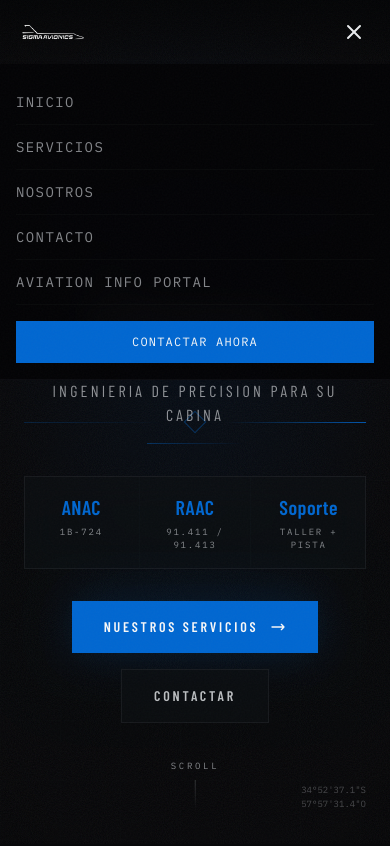
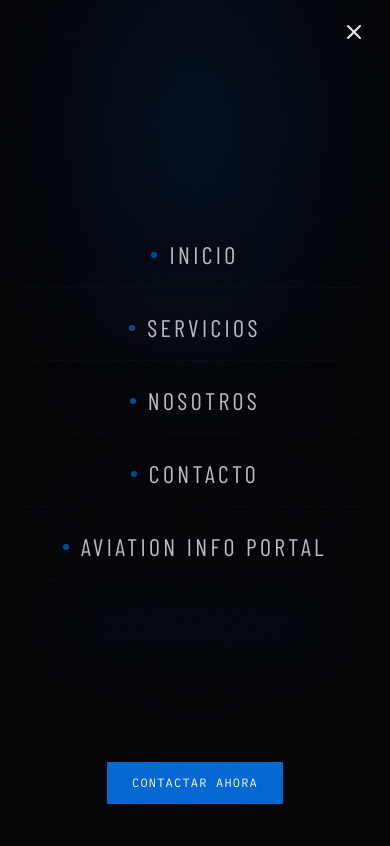
Before and after one commit to TinaDigital/sigma-avionics, a Next.js app: page / in a window 390 px wide. Both pictures are taken after a click on the button 354 px from the left and 32 px from the top of the page. Shown: the top 846 px of the page. Built offline with nearby package versions, Linux system fonts and the light colour scheme; a web font is replaced by a local one.

Commit message:
refactor: header mobile

```diff
--- a/components/header.tsx
+++ b/components/header.tsx
@@ -25,6 +25,15 @@ export function Header() {
     window.addEventListener("scroll", handleScroll)
     return () => window.removeEventListener("scroll", handleScroll)
   }, [])
+
+  useEffect(() => {
+    if (!isMobileMenuOpen) return
+    const originalOverflow = document.body.style.overflow
+    document.body.style.overflow = "hidden"
+    return () => {
+      document.body.style.overflow = originalOverflow
+    }
+  }, [isMobileMenuOpen])
 
   const scrollToSection = (id: string) => {
     const element = document.getElementById(id)
@@ -109,7 +118,7 @@ export function Header() {
           {/* Mobile Menu Button */}
           <button
             onClick={() => setIsMobileMenuOpen(!isMobileMenuOpen)}
-            className="md:hidden p-2 text-foreground"
+            className="md:hidden p-2 text-foreground relative z-[90]"
             aria-label="Toggle menu"
           >
             {isMobileMenuOpen ? <X className="w-6 h-6" /> : <Menu className="w-6 h-6" />}
@@ -117,37 +126,49 @@ export function Header() {
         </div>
       </div>
 
-      {/* Mobile Menu */}
+      {/* Mobile Menu Fullscreen */}
       <div
         className={cn(
-          "md:hidden absolute top-full left-0 right-0 bg-background/95 backdrop-blur-md border-b border-border/50 transition-all duration-300 overflow-hidden",
-          isMobileMenuOpen ? "max-h-96 opacity-100" : "max-h-0 opacity-0"
+          "md:hidden fixed inset-0 z-[80] transition-all duration-300",
+          isMobileMenuOpen ? "opacity-100 pointer-events-auto" : "opacity-0 pointer-events-none"
         )}
       >
-        <nav className="flex flex-col px-4 py-4">
+        <div className="absolute inset-0 bg-background/95 backdrop-blur-xl" />
+        <div className="absolute inset-0 bg-[radial-gradient(ellipse_80%_55%_at_50%_15%,oklch(0.52_0.19_252_/_0.12)_0%,transparent_70%)]" />
+
+        <div className="relative h-full px-6 pt-24 pb-10 flex flex-col">
+          <nav className="flex-1 flex flex-col items-center justify-center gap-2 -mt-8">
           {navItems.map((item) => (
             <button
               key={item.id}
               onClick={() => handleNavClick(item.id)}
-              className="py-3 font-mono text-sm uppercase tracking-widest text-muted-foreground hover:text-accent transition-colors duration-200 text-left border-b border-border/30 last:border-0 cursor-pointer"
+              className="group w-full max-w-sm py-4 font-display text-2xl uppercase tracking-[0.14em] text-foreground/80 hover:text-accent transition-all duration-200 cursor-pointer border-b border-border/30"
             >
-              {item.label}
+              <span className="flex items-center justify-center gap-3">
+                <span className="w-1.5 h-1.5 rounded-full bg-accent/70 transition-all duration-200 group-hover:scale-125 group-hover:bg-accent" />
+                <span>{item.label}</span>
+              </span>
             </button>
           ))}
           <a
             href="/aviation-info-portal"
             onClick={() => setIsMobileMenuOpen(false)}
-            className="py-3 font-mono text-sm uppercase tracking-widest text-muted-foreground hover:text-accent transition-colors duration-200 text-left border-b border-border/30 cursor-pointer"
+            className="group w-full max-w-sm py-4 font-display text-2xl uppercase tracking-[0.14em] text-foreground/80 hover:text-accent transition-all duration-200 cursor-pointer border-b border-border/30"
           >
-            Aviation Info Portal
+            <span className="flex items-center justify-center gap-3">
+              <span className="w-1.5 h-1.5 rounded-full bg-accent/70 transition-all duration-200 group-hover:scale-125 group-hover:bg-accent" />
+              <span>Aviation Info Portal</span>
+            </span>
           </a>
+          </nav>
+
           <a
             href="tel:+5491154982223"
-            className="mt-4 inline-flex items-center justify-center gap-2 border border-accent bg-accent text-accent-foreground px-4 py-3 font-mono text-xs uppercase tracking-widest hover:bg-accent/90 transition-all duration-200 cursor-pointer"
+            className="mx-auto mt-6 inline-flex items-center justify-center gap-2 border border-accent bg-accent text-accent-foreground px-6 py-3 font-mono text-xs uppercase tracking-widest hover:bg-accent/90 transition-all duration-200 cursor-pointer"
           >
             Contactar Ahora
           </a>
-        </nav>
+        </div>
       </div>
     </header>
   )
```
